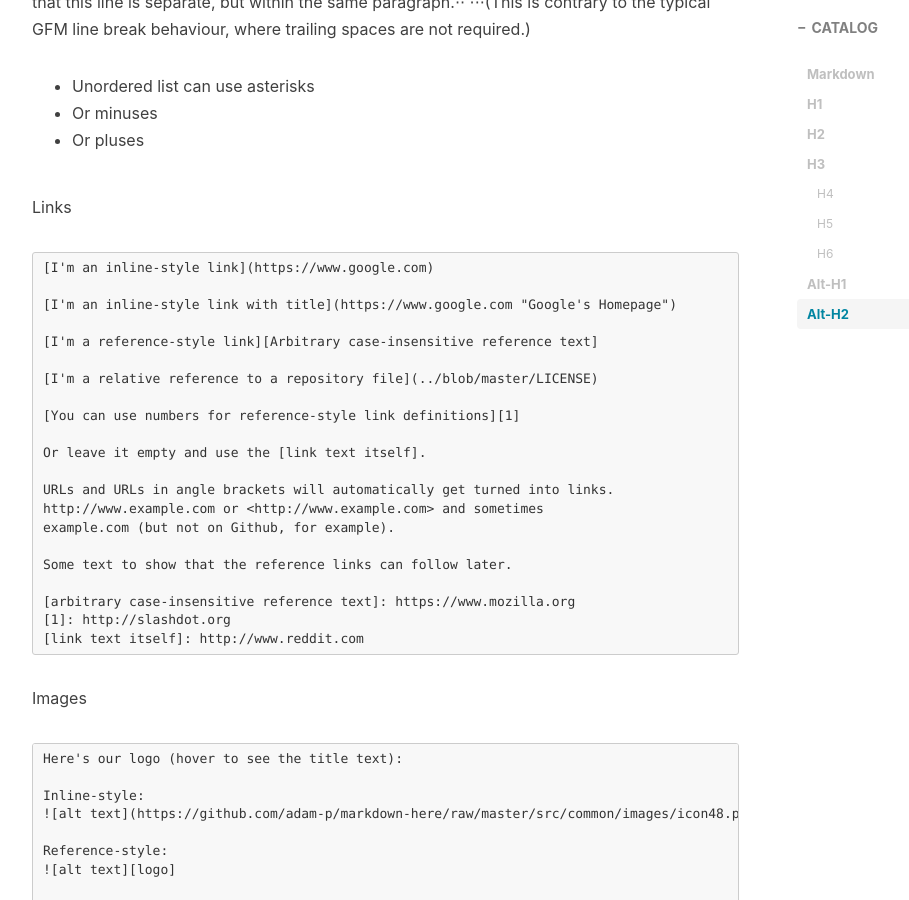
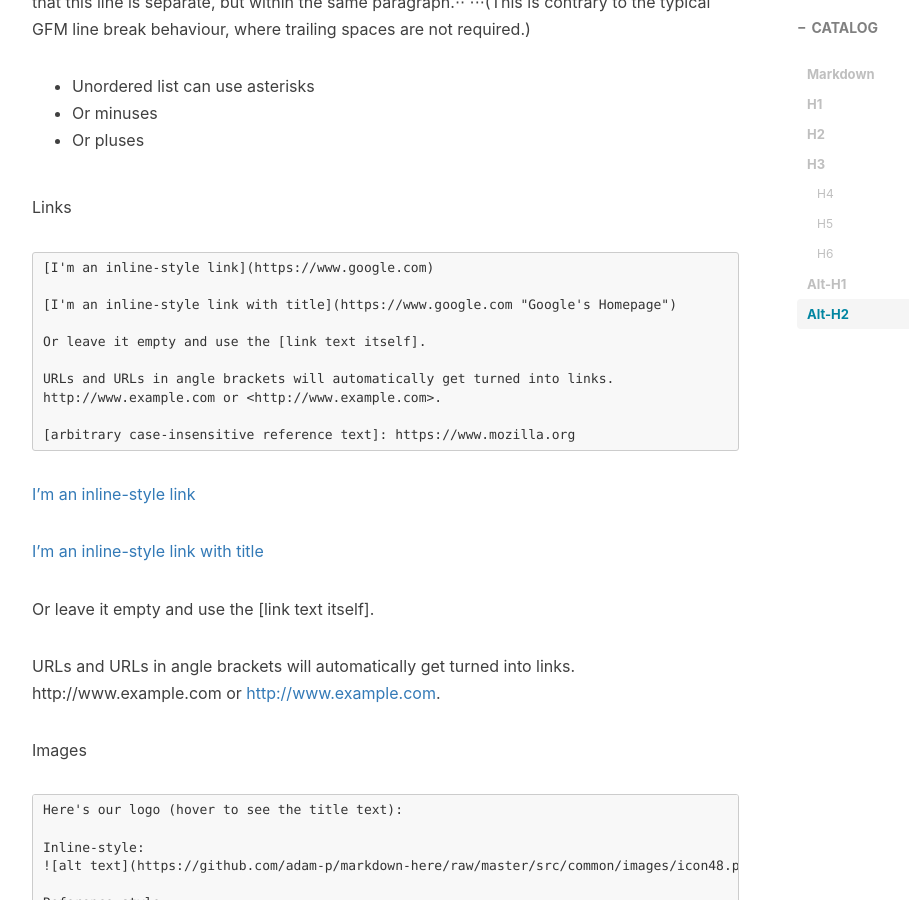
Before and after one commit to Bearxcave/Bearxcave.github.io, a Jekyll site: the page built from _posts/2021-02-20-cheatsheet.md, in a window 1280 px wide and 900 px high, scrolled down 2346 px. Shown: the whole window, without its empty margins (233-1142 px from the left). Built offline with Jekyll 4.4.1, drawn with Linux system fonts in a browser that asks for light colours; nearby versions of some CDN libraries; comment, search, counter and statistics services are not loaded; some of the changed text lies outside the part shown.

Commit message:
Update 2021-02-20-cheatsheet.md

````diff
--- a/_posts/2021-02-20-cheatsheet.md
+++ b/_posts/2021-02-20-cheatsheet.md
@@ -46,10 +46,10 @@
 Emphasis
 ```
 *asterisks* _underscores_ **asterisks** __underscores__
-**asterisks and _underscores_** ~~Scratch this.~~
+**asterisks and _underscores_** ~~Scratch this~~
 ```
 *asterisks* _underscores_ **asterisks** __underscores__
-**asterisks and _underscores_** ~~Scratch this.~~
+**asterisks and _underscores_** ~~Scratch this~~
 
 Lists
 ```
@@ -93,24 +93,23 @@
 
 [I'm an inline-style link with title](https://www.google.com "Google's Homepage")
 
-[I'm a reference-style link][Arbitrary case-insensitive reference text]
+Or leave it empty and use the [link text itself].
 
-[I'm a relative reference to a repository file](../blob/master/LICENSE)
+URLs and URLs in angle brackets will automatically get turned into links.
+http://www.example.com or <http://www.example.com>.
 
-[You can use numbers for reference-style link definitions][1]
+[arbitrary case-insensitive reference text]: https://www.mozilla.org
+```
+[I'm an inline-style link](https://www.google.com)
+
+[I'm an inline-style link with title](https://www.google.com "Google's Homepage")
 
 Or leave it empty and use the [link text itself].
 
 URLs and URLs in angle brackets will automatically get turned into links.
-http://www.example.com or <http://www.example.com> and sometimes
-example.com (but not on Github, for example).
-
-Some text to show that the reference links can follow later.
+http://www.example.com or <http://www.example.com>.
 
 [arbitrary case-insensitive reference text]: https://www.mozilla.org
-[1]: http://slashdot.org
-[link text itself]: http://www.reddit.com
-```
 
 Images
 ```
````
